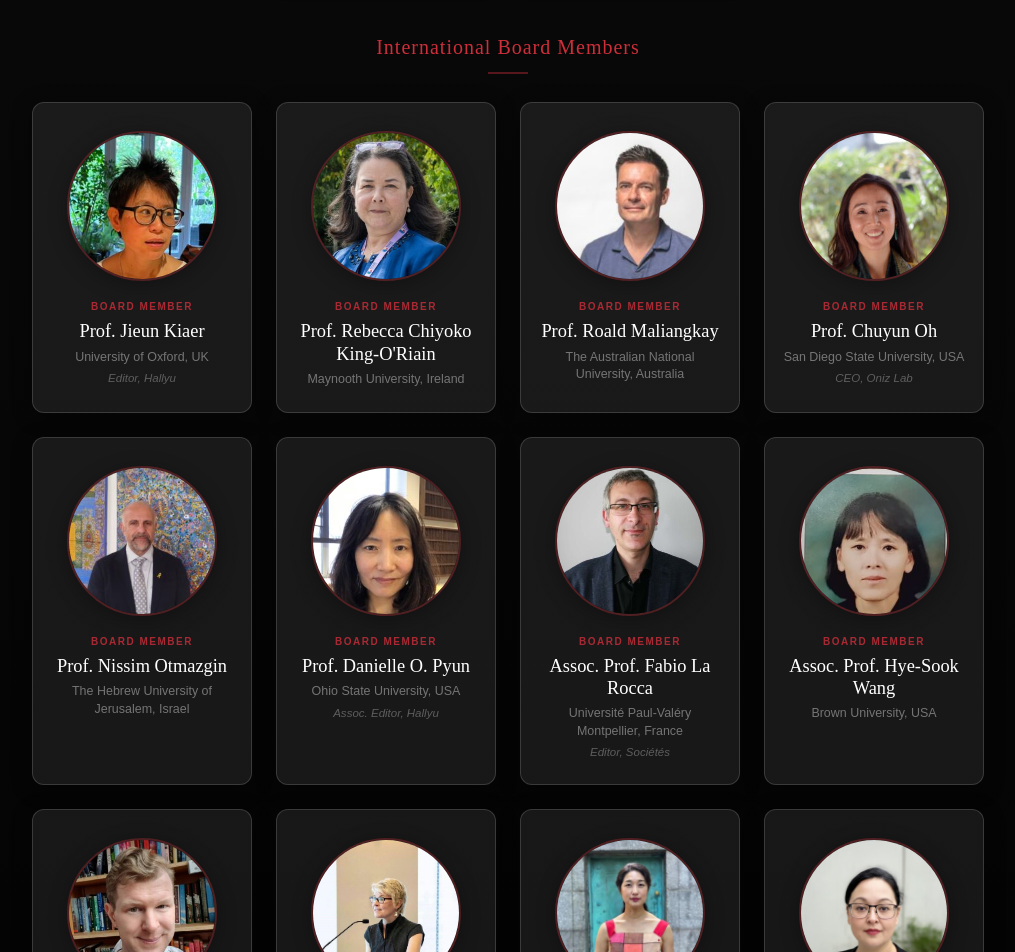
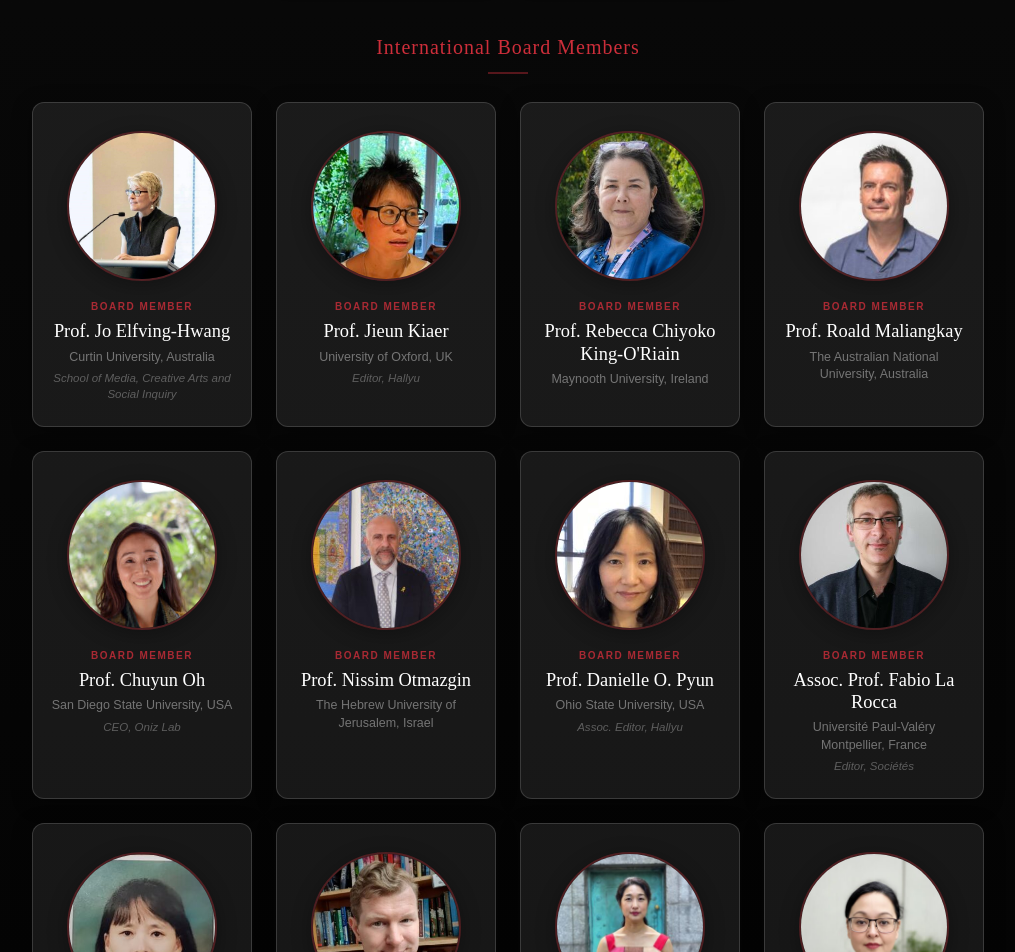
Before and after one commit to willfadeneva/WAHS, a Next.js app: page / in a window 1280 px wide. Shown: the part 4380-5332 px from the top of the page, without its empty margins (132-1147 px from the left). Built offline with nearby package versions, Linux system fonts and the light colour scheme.

Commit message:
fix: move Jo Elfving-Hwang to first on International Board, zoom photo center 30%

```diff
--- a/src/components/Committee.tsx
+++ b/src/components/Committee.tsx
@@ -38,6 +38,7 @@ const AUDITORS: Member[] = [
 ];
 
 const BOARD: Member[] = [
+  { name: 'Jo Elfving-Hwang', role: 'Board Member', title: 'Prof.', affiliation: 'Curtin University', department: 'School of Media, Creative Arts and Social Inquiry', country: 'Australia', photo: '/members/jo-elfving-hwang.jpg' },
   { name: 'Jieun Kiaer', role: 'Board Member', title: 'Prof.', affiliation: 'University of Oxford', department: 'Editor, Hallyu', country: 'UK', photo: '/members/jieun-kiaer.jpeg' },
   { name: 'Rebecca Chiyoko King-O\'Riain', role: 'Board Member', title: 'Prof.', affiliation: 'Maynooth University', country: 'Ireland', photo: '/members/rebecca-king-oriain.jpg' },
   { name: 'Roald Maliangkay', role: 'Board Member', title: 'Prof.', affiliation: 'The Australian National University', country: 'Australia', photo: '/members/roald-maliangkay.jpeg' },
@@ -47,7 +48,6 @@ const BOARD: Member[] = [
   { name: 'Fabio La Rocca', role: 'Board Member', title: 'Assoc. Prof.', affiliation: 'Université Paul-Valéry Montpellier', department: 'Editor, Sociétés', country: 'France', photo: '/members/fabio-la-rocca.jpeg' },
   { name: 'Hye-Sook Wang', role: 'Board Member', title: 'Assoc. Prof.', affiliation: 'Brown University', country: 'USA', photo: '/members/hye-sook-wang.jpeg' },
   { name: 'Tom Baudinette', role: 'Board Member', title: 'Dr.', affiliation: 'Macquarie University', country: 'Australia', photo: '/members/tom-baudinette.jpg' },
-  { name: 'Jo Elfving-Hwang', role: 'Board Member', title: 'Prof.', affiliation: 'Curtin University', department: 'School of Media, Creative Arts and Social Inquiry', country: 'Australia', photo: '/members/jo-elfving-hwang.jpg' },
   { name: 'Gamin Kang', role: 'Board Member', title: 'Dr.', affiliation: 'University of California, Los Angeles', country: 'USA', photo: '/members/gamin-kang.jpeg' },
   { name: 'Sarah Keith', role: 'Board Member', title: 'Dr.', affiliation: 'Macquarie University', country: 'Australia', photo: '/members/sarah-keith.jpg' },
   { name: 'Do Own (Donna) Kim', role: 'Board Member', title: 'Dr.', affiliation: 'University of Illinois, Chicago', country: 'USA', photo: '/members/do-own-kim.jpg' },
@@ -62,7 +62,11 @@ function MemberCard({ member, detailed = false }: { member: Member; detailed?: b
   return (
     <div className="committee-card">
       <div className="committee-photo-wrap">
-        <img src={member.photo} alt={member.name} style={member.name === 'Yun Jung Im Park' ? { objectPosition: 'center 20%' } : undefined} />
+        <img src={member.photo} alt={member.name} style={
+          member.name === 'Yun Jung Im Park' ? { objectPosition: 'center 20%' } :
+          member.name === 'Jo Elfving-Hwang' ? { objectPosition: 'center 30%' } :
+          undefined
+        } />
       </div>
       <div className="committee-card-body">
         <div className="committee-role">{member.role}</div>
```
